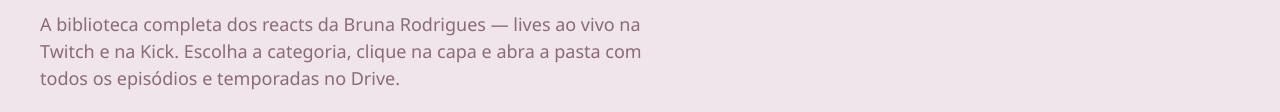
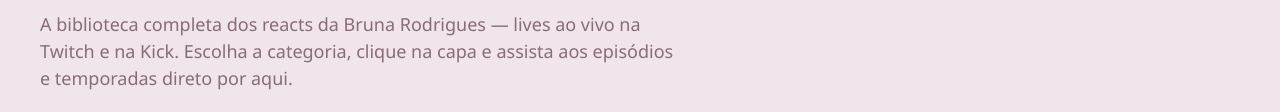
Before and after one commit to CineBruh/cinebruh.github.io, a website: page index.html in a window 1280 px wide. Shown: the part 248-360 px from the top of the page. Drawn offline with Linux system fonts and the light colour scheme.

Commit message:
Add files via upload
Pequena correção na descrição do site.

```diff
--- a/index.html
+++ b/index.html
@@ -301,7 +301,7 @@
 
 <section class="hero">
   <h1>Reações da <span class="hl">Bruna</span><br>num lugar só</h1>
-  <p>A biblioteca completa dos reacts da Bruna Rodrigues — lives ao vivo na Twitch e na Kick. Escolha a categoria, clique na capa e abra a pasta com todos os episódios e temporadas no Drive.</p>
+  <p>A biblioteca completa dos reacts da Bruna Rodrigues — lives ao vivo na Twitch e na Kick. Escolha a categoria, clique na capa e assista aos episódios e temporadas direto por aqui.</p>
   <div class="stats">
     <div class="stat"><b id="s-titles">0</b><span>obras</span></div>
     <div class="stat"><b id="s-prog">0</b><span>em andamento</span></div>
```
